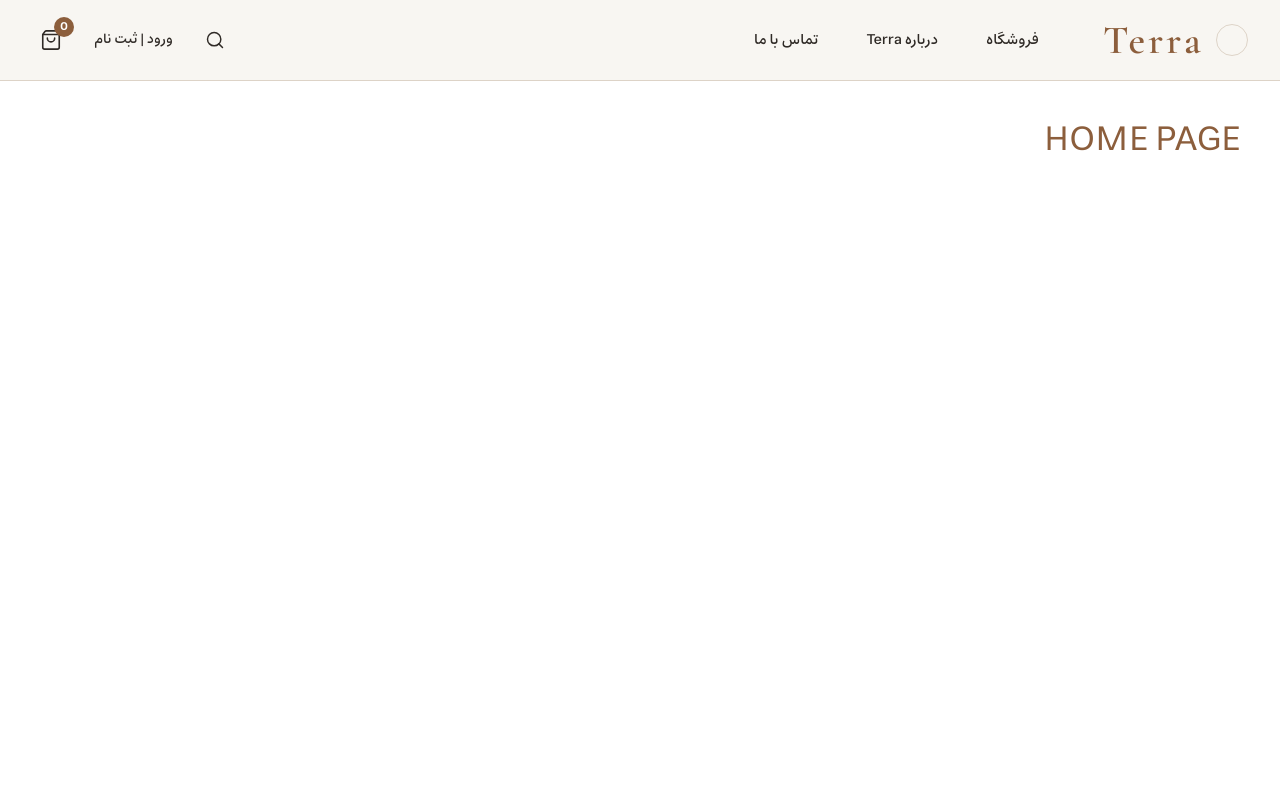
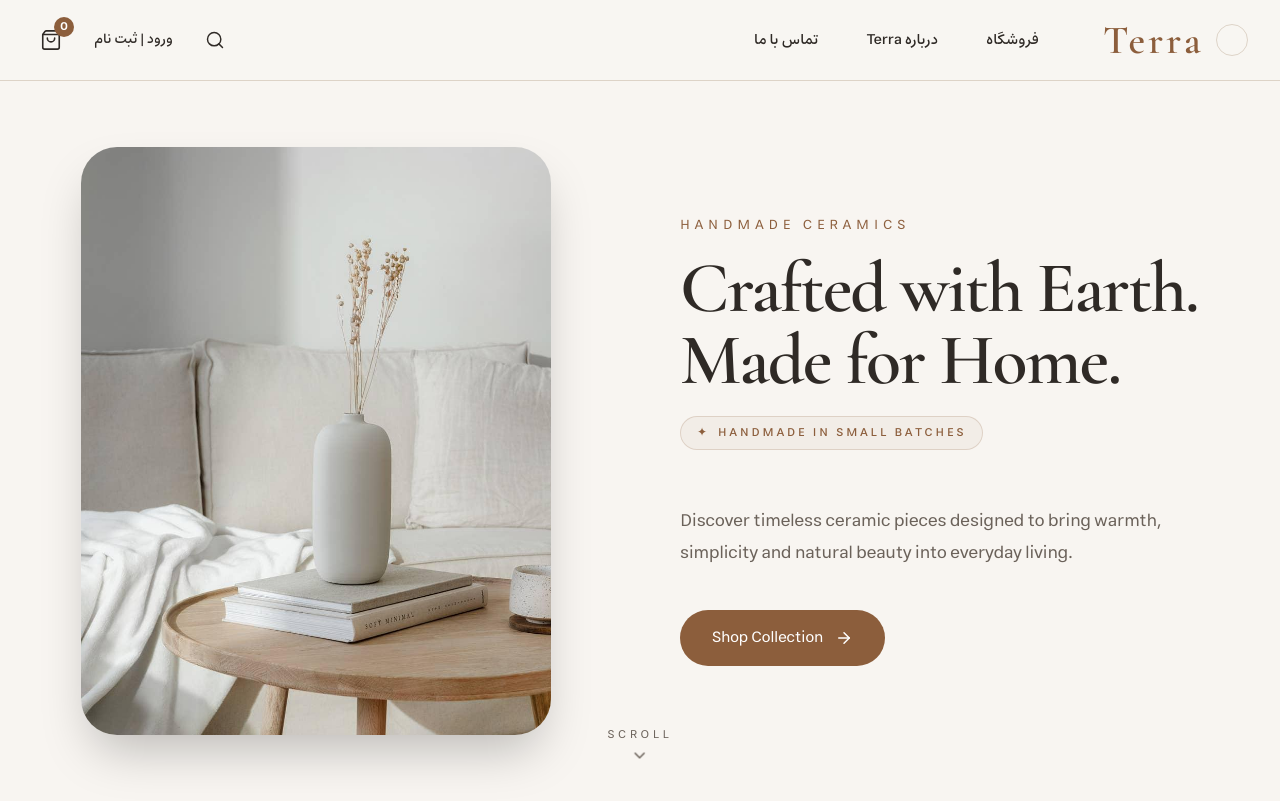
Before and after one commit to zahra-alvandi/terra, a React (Vite) app in the folder client/: page / in a window 1280 px wide. Built offline with nearby package versions, Linux system fonts and the light colour scheme.

Commit message:
feat(hero): enhance hero section layout and typography

```diff
--- /dev/null
+++ b/client/src/components/home/Hero.tsx
@@ -0,0 +1,19 @@
+import Container from "../layout/Container";
+import HeroContent from "./HeroContent";
+import HeroImage from "./HeroImage";
+import ScrollIndicator from "./ScrollIndicator";
+
+export default function Hero() {
+  return (
+    <section className="relative overflow-hidden bg-background">
+      <Container>
+        <div className="grid min-h-[calc(100vh-80px)] lg:min-h-[calc(100vh-80px)] items-center gap-12 lg:gap-20 pb-24 py-10 lg:py-0 lg:grid-cols-2">
+          <HeroContent />
+          <HeroImage />
+        </div>
+
+        <ScrollIndicator />
+      </Container>
+    </section>
+  );
+}
--- /dev/null
+++ b/client/src/components/home/HeroContent.tsx
@@ -0,0 +1,40 @@
+import { ArrowRight } from "lucide-react";
+import { NavLink } from "react-router-dom";
+
+export default function HeroContent() {
+  return (
+    <div dir="ltr" className="order-2 text-center lg:order-1 lg:text-left">
+      <p className="mb-4 text-sm uppercase tracking-[0.35em] text-primary animate-fade-up">
+        Handmade Ceramics
+      </p>
+
+      <h1 className="animate-fade-up animation-delay-150 [font-family:var(--font-display)] text-4xl text-text-primary md:text-5xl lg:text-6xl xl:text-7xl font-semibold leading-[1] tracking-tight">
+        Crafted with Earth.
+        <br />
+        Made for Home.
+      </h1>
+
+      {/* Badge */}
+      <div className="md:mb-6 mt-5 inline-flex items-center gap-2 rounded-full border border-primary/20 bg-primary/5 px-4 py-2 text-[10px] md:text-xs font-medium uppercase tracking-[0.25em] text-primary">
+        <span>✦</span>
+        <span>Handmade in Small Batches</span>
+      </div>
+
+      <p className="animation-delay-300 mt-8 mx-auto lg:mx-0 max-w-lg animate-fade-up md:text-lg leading-8 text-text-secondary">
+        Discover timeless ceramic pieces designed to bring warmth, simplicity
+        and natural beauty into everyday living.
+      </p>
+
+      <NavLink
+        to="/shop"
+        className="animation-delay-500 group mt-10 inline-flex animate-fade-up items-center gap-3 rounded-full bg-primary px-8 py-4 text-white transition-all duration-300 hover:scale-105 hover:shadow-lg"
+      >
+        Shop Collection
+        <ArrowRight
+          size={18}
+          className="transition-transform duration-300 group-hover:translate-x-1"
+        />
+      </NavLink>
+    </div>
+  );
+}
--- /dev/null
+++ b/client/src/components/home/HeroImage.tsx
@@ -0,0 +1,31 @@
+import heroImage from "@/app/assets/images/hero-ceramic.jpg";
+
+export default function HeroImage() {
+  return (
+    <div className="order-1 flex justify-center lg:order-2">
+      <div className="relative">
+        {/* Background Shape */}
+
+        <div className="absolute -left-10 top-10 -z-10 h-72 w-72 rounded-full bg-primary/10 blur-3xl" />
+
+        <img
+          src={heroImage}
+          alt="Handmade ceramic collection"
+          className="
+relative
+z-10
+w-full
+max-w-[470px]
+aspect-[4/5]
+rounded-[36px]
+object-cover
+shadow-2xl
+transition-transform
+duration-700
+hover:scale-[1.03]
+"
+        />
+      </div>
+    </div>
+  );
+}
--- /dev/null
+++ b/client/src/components/home/ScrollIndicator.tsx
@@ -0,0 +1,11 @@
+import { ChevronDown } from "lucide-react";
+
+export default function ScrollIndicator() {
+  return (
+    <div className="absolute bottom-8 left-1/2 hidden -translate-x-1/2 lg:flex flex-col items-center text-text-secondary">
+      <span className="mb-2 text-xs uppercase tracking-[0.3em]">Scroll</span>
+
+      <ChevronDown size={18} className="animate-bounce" />
+    </div>
+  );
+}
--- a/client/src/components/layout/navbar/SearchSuggestion.tsx
+++ b/client/src/components/layout/navbar/SearchSuggestion.tsx
@@ -6,10 +6,7 @@ type Props = {
   onClick: () => void;
 };
 
-export default function SearchSuggestion({
-  item,
-  onClick,
-}: Props) {
+export default function SearchSuggestion({ item, onClick }: Props) {
   return (
     <NavLink
       to={item.href}
--- a/client/src/index.css
+++ b/client/src/index.css
@@ -47,6 +47,10 @@
   font-weight: 700;
 }
 
+:root {
+  --font-display: "Cormorant Garamond", serif;
+}
+
 html {
   font-family: "Estedad", sans-serif;
 }
@@ -68,3 +72,32 @@ html {
   --color-success: #4f7d5c;
   --color-error: #b85450;
 }
+
+@keyframes fadeUp {
+  from {
+    opacity: 0;
+    transform: translateY(32px);
+  }
+
+  to {
+    opacity: 1;
+    transform: translateY(0);
+  }
+}
+
+.animate-fade-up {
+  animation: fadeUp 0.8s ease forwards;
+  opacity: 0;
+}
+
+.animation-delay-150 {
+  animation-delay: 0.15s;
+}
+
+.animation-delay-300 {
+  animation-delay: 0.3s;
+}
+
+.animation-delay-500 {
+  animation-delay: 0.5s;
+}
--- a/client/src/pages/HomePage.tsx
+++ b/client/src/pages/HomePage.tsx
@@ -1,12 +1,10 @@
 import MainLayout from "@/app/layouts/MainLayout";
-// import Container from "@/components/layout/Container";
+import Hero from "@/components/home/Hero";
 
 export default function HomePage() {
   return (
     <MainLayout>
-      <div className="p-10 text-4xl text-primary">
-        HOME PAGE
-      </div>
+      <Hero></Hero>
     </MainLayout>
   );
 }
```
Also changed, not shown: client/src/App.css (deleted, +0 -184 lines), client/src/types/search.ts (+5 -5 lines), client/src/app/assets/images/hero-ceramic.jpg (added), client/src/app/layouts/MainLayout.tsx (line endings or trailing spaces), client/src/data/search.ts (line endings or trailing spaces), 1 other file (tests, documents, lock files or other folders).
